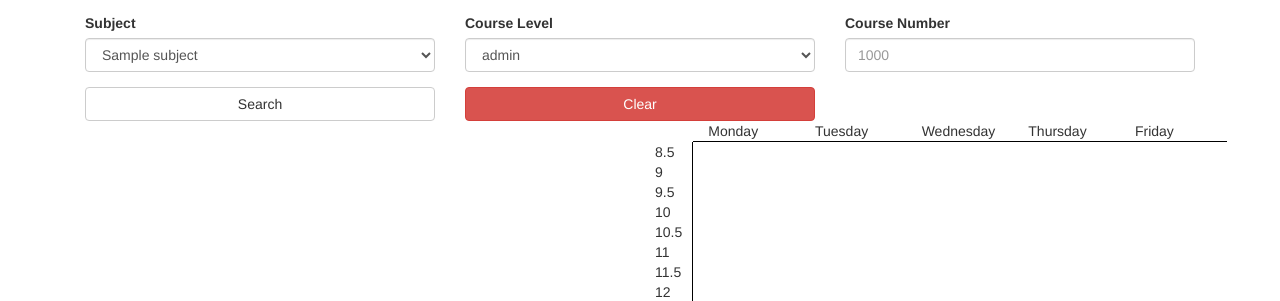
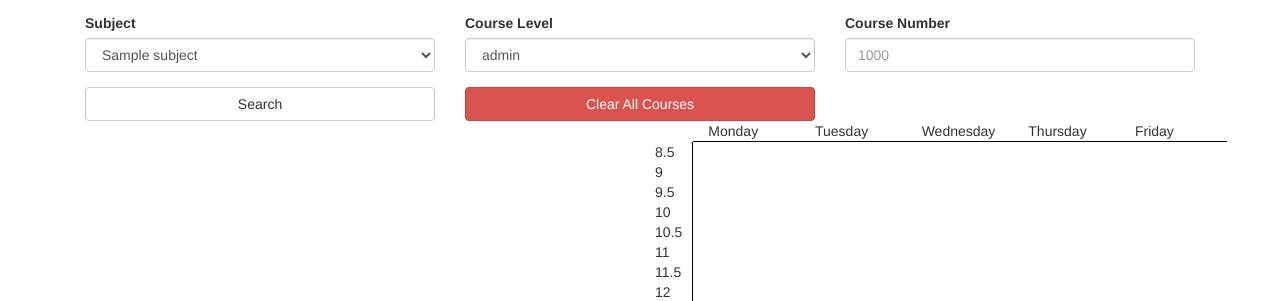
Before and after one commit to dgordo03/guelph_courses, a PHP site: page /web/php/schedule.php in a window 1280 px wide. Shown: the part 133-434 px from the top of the page. Run offline with PHP 8.4, Linux system fonts and the light colour scheme; tables that the repository leaves empty or names only in its code hold one stand-in row (values such as "Sample post").

Commit message:
delete button clears storage so it does not repopulate upon refresh

```diff
--- a/web/js/schedule.js
+++ b/web/js/schedule.js
@@ -99,6 +99,7 @@
     if (localStorage.getItem('selectedClass')) {
       calendar(JSON.parse(localStorage['selectedClass']), "white");
     }
+    localStorage.clear();
   });
 
   if (localStorage.getItem('selectedClass')) {
--- a/web/php/schedule.php
+++ b/web/php/schedule.php
@@ -107,7 +107,7 @@
         </div>
       </form>
       <div class="col-sm-4 col-xs-12">
-        <button id="clearAllCourses" type="button" class="btn btn-danger col-xs-12">Clear</button>
+        <button id="clearAllCourses" type="button" class="btn btn-danger col-xs-12">Clear All Courses</button>
       </div>
     </div>
     <div class="col-xs-12 col-md-6 course_information">
```
